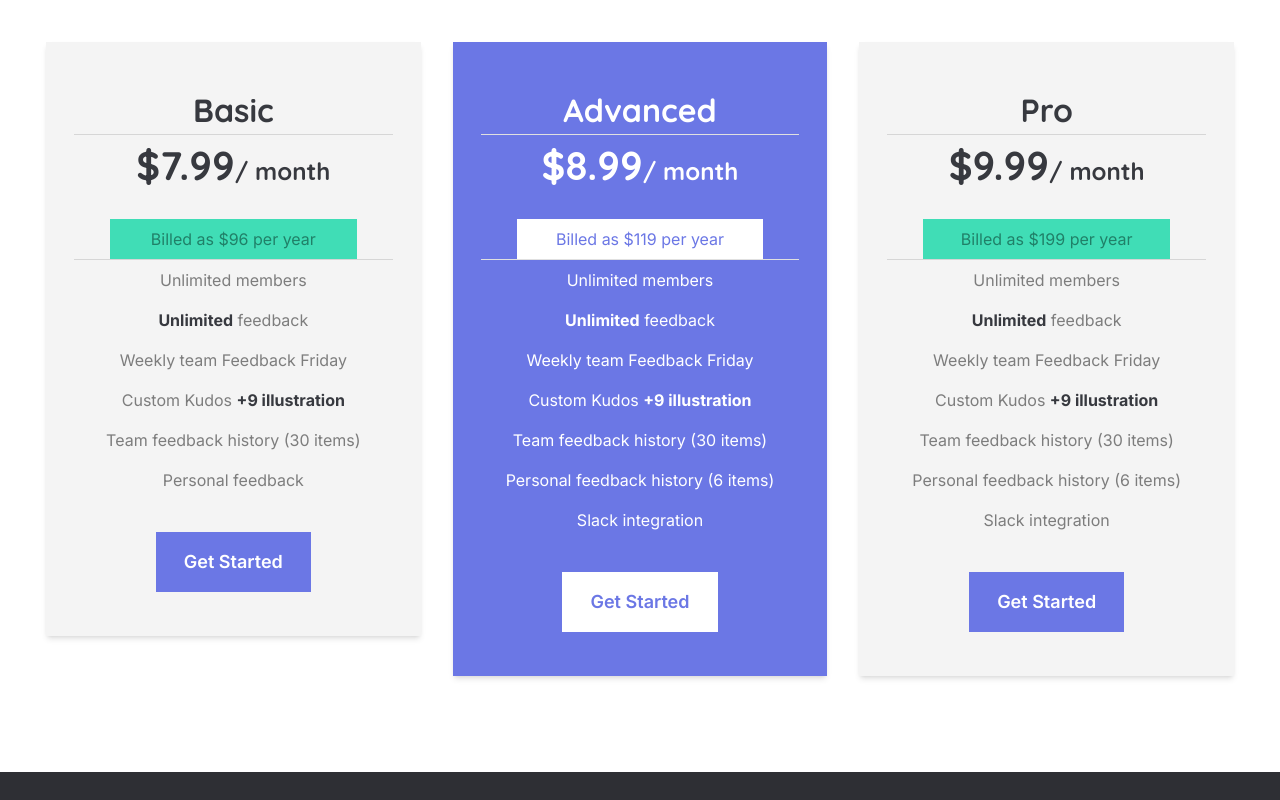
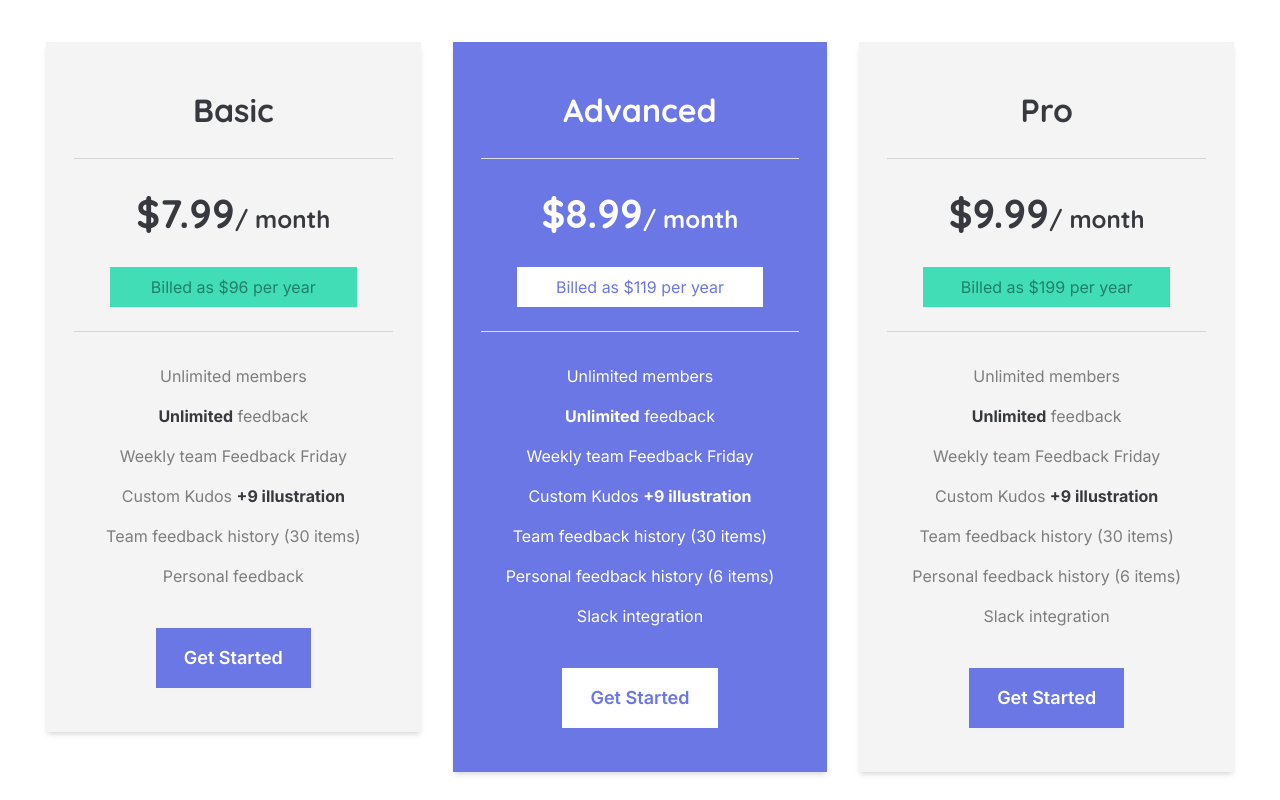
Before and after one commit to khangnguyen2100/next-13-sales-management-project, a Next.js app: page /pricing in a window 1280 px wide. Shown: the part 860-1660 px from the top of the page. Built offline with nearby package versions, Linux system fonts and the light colour scheme.

Commit message:
fix: fix divider spacing

```diff
--- a/src/components/common/Footer.tsx
+++ b/src/components/common/Footer.tsx
@@ -144,7 +144,7 @@ const Footer = () => {
             ))}
           </div>
         </div>
-        <Divider className='my-12 bg-[#6C6D72]' />
+        <Divider className='!my-12 bg-[#6C6D72]' />
 
         <div className='flex items-start justify-between gap-y-10 mdd:flex-col'>
           {/* links */}
--- a/src/components/home/subscribe/Subscribe.tsx
+++ b/src/components/home/subscribe/Subscribe.tsx
@@ -58,7 +58,7 @@ const LeftSide = () => {
               <div className='block flex-1 text-white'>
                 <h3 className='text-[22px]'>{title}</h3>
                 <p>{description}</p>
-                <Divider className='mt-5 bg-white' />
+                <Divider className='!mt-5 bg-white' />
               </div>
             </div>
           );
--- a/src/components/pricing/PricingOptionSection.tsx
+++ b/src/components/pricing/PricingOptionSection.tsx
@@ -25,14 +25,14 @@ const PricingOptionSection = () => {
         {/* basic */}
         <div className='col-span-1 w-full bg-section-5 px-7 py-11 text-center text-typo-1 shadow-md lgd:px-4 mdd:py-8'>
           <h3 className='text-[32px] text-typo-1'>Basic</h3>
-          <Divider className='my-6' />
+          <Divider className='!my-6' />
           <h3 className='text-[40px]'>
             $7.99<span className='text-2xl'>/ month</span>
           </h3>
           <div className='mt-6 bg-secondary px-8 py-2 text-[#208068] lg:mx-9'>
             Billed as $96 per year
           </div>
-          <Divider className='my-6' />
+          <Divider className='!my-6' />
           <div className='text-center leading-[2.5] text-typo-3'>
             <p>Unlimited members</p>
             <p>
@@ -57,14 +57,14 @@ const PricingOptionSection = () => {
           </div>
           <div className='relative z-[2] w-full bg-primary px-7 py-11 text-center text-white shadow-md lgd:px-4 mdd:py-8'>
             <h3 className='text-[32px] text-white'>Advanced</h3>
-            <Divider className='my-6 bg-white' />
+            <Divider className='!my-6 bg-white' />
             <h3 className='text-[40px]'>
               $8.99<span className='text-2xl'>/ month</span>
             </h3>
             <div className='mt-6 bg-white px-8 py-2 text-primary lg:mx-9'>
               Billed as $119 per year
             </div>
-            <Divider className='my-6 bg-white' />
+            <Divider className='!my-6 bg-white' />
             <div className='text-center leading-[2.5] text-white'>
               <p>Unlimited members</p>
               <p>
@@ -92,14 +92,14 @@ const PricingOptionSection = () => {
         {/* pro */}
         <div className='col-span-1 w-full bg-section-5 px-7 py-11 text-center text-typo-1 shadow-md lgd:px-4 mdd:py-8'>
           <h3 className='text-[32px] text-typo-1'>Pro</h3>
-          <Divider className='my-6' />
+          <Divider className='!my-6' />
           <h3 className='text-[40px]'>
             $9.99<span className='text-2xl'>/ month</span>
           </h3>
           <div className='mt-6 bg-secondary px-8 py-2 text-[#208068] lg:mx-9'>
             Billed as $199 per year
           </div>
-          <Divider className='my-6' />
+          <Divider className='!my-6' />
           <div className='text-center leading-[2.5] text-typo-3'>
             <p>Unlimited members</p>
             <p>
--- a/src/components/services/ServicesAdvanceSection.tsx
+++ b/src/components/services/ServicesAdvanceSection.tsx
@@ -139,7 +139,7 @@ const ServicesAdvance = () => {
           />
         </div>
       </div>
-      <Divider className='mt-24' />
+      <Divider className='!mt-24' />
     </div>
   );
 };
```
